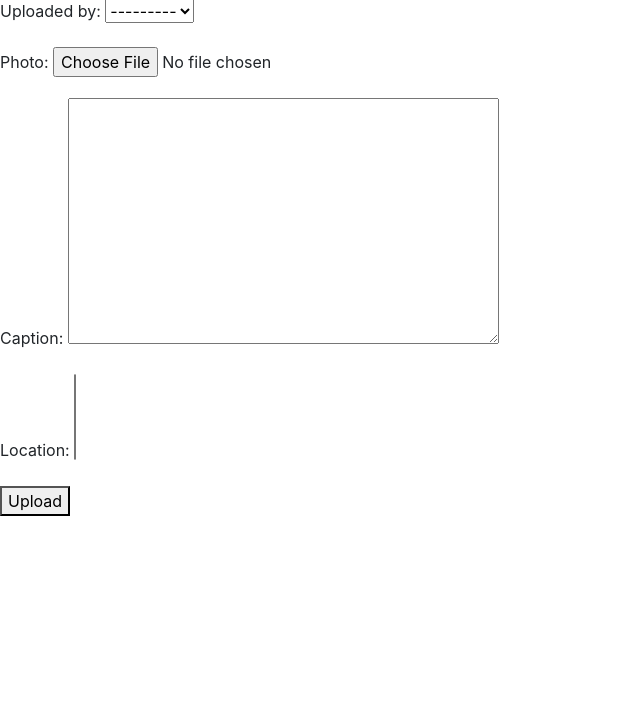
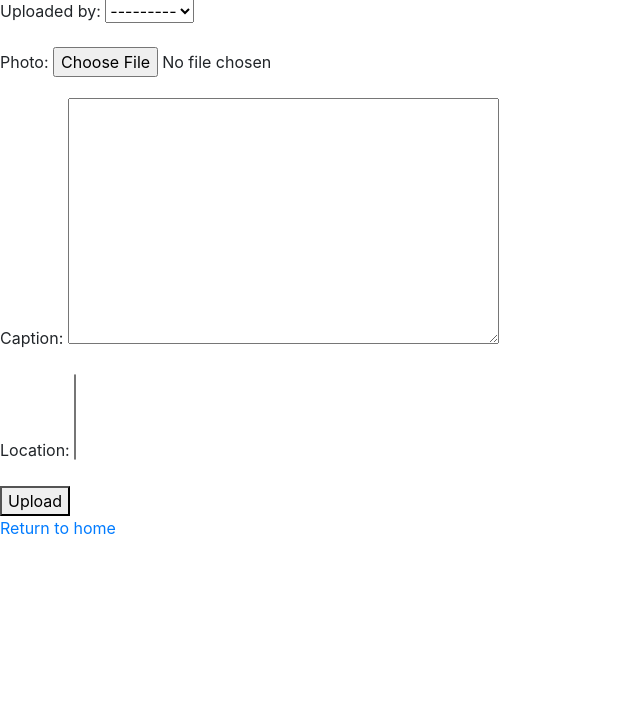
Before and after one commit to IreriVIkki/InstagramIp, a Django app: template photos/templates/new_upload.html in a window 1280 px wide. Shown: the part 82-800 px from the top of the page, without its empty margins (0-640 px from the left). Run offline with Django 3.2, Linux system fonts and the light colour scheme; the template is opened without the code that fills it: values that come from a table or form of the project are taken from there, others are empty; some libraries are stand-ins or nearby versions.

Commit message:
setup the application for image upload which is the corner stone of the project

```diff
--- a/photos/templates/new_upload.html
+++ b/photos/templates/new_upload.html
@@ -1,10 +1,11 @@
 {% extends 'base/layout.html' %}
 {% load static %}
 {% block content %}
-<form action="{% url 'home' %}" method="POST" enctype="multipart/form-data">
+<form method="post" enctype="multipart/form-data">
     {% csrf_token %}
     {{ form.as_p }}
     <button type="submit">Upload</button>
 </form>
-</form>
+
+<p><a href="{% url 'home' %}">Return to home</a></p>
 {% endblock content %}
--- a/photos/urls.py
+++ b/photos/urls.py
@@ -1,8 +1,16 @@
 from django.conf.urls import url
 from . import views
+from django.conf import settings
+from django.conf.urls.static import static
+
 
 urlpatterns = [
     url('^$', views.home, name='home'),
     url('^register/$', views.signup, name='signup'),
     url('^new/post/$', views.new_post, name='new_post'),
 ]
+
+
+if settings.DEBUG:
+    urlpatterns += static(settings.MEDIA_URL,
+                          document_root=settings.MEDIA_ROOT)
--- a/photos/views.py
+++ b/photos/views.py
@@ -18,10 +18,10 @@
                 # photo = f.save(commit=False)
                 # photo.user = user
                 f.save()
-                return redirect('signup')
+                return redirect('home')
         else:
             f = NewPhotoForm()
-        return render(request, 'new_upload.html', {'post_form': f})
+        return render(request, 'new_upload.html', {'form': f})
     return redirect('home')
 
 
```
Also changed, not shown: photos/migrations/0001_initial.py.
